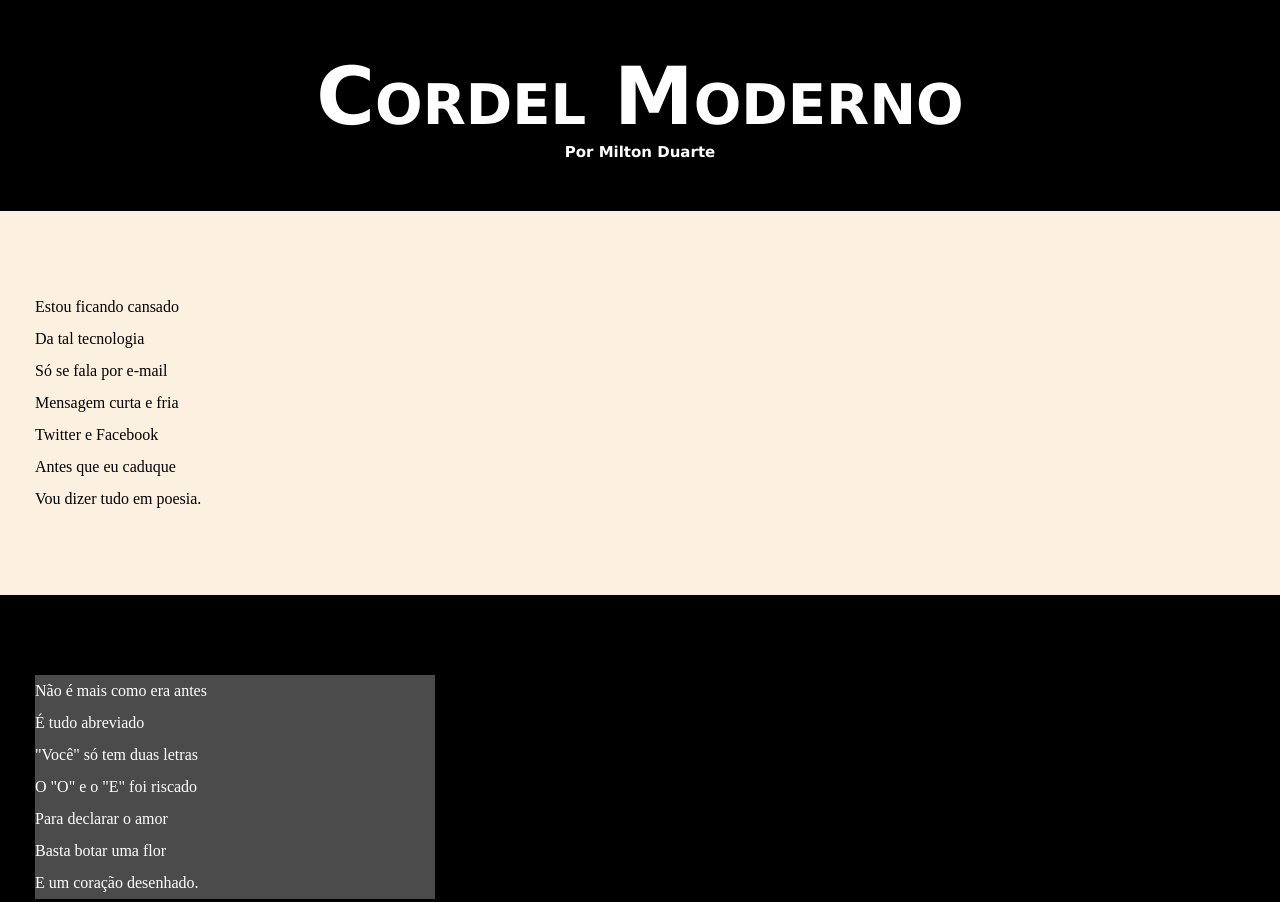
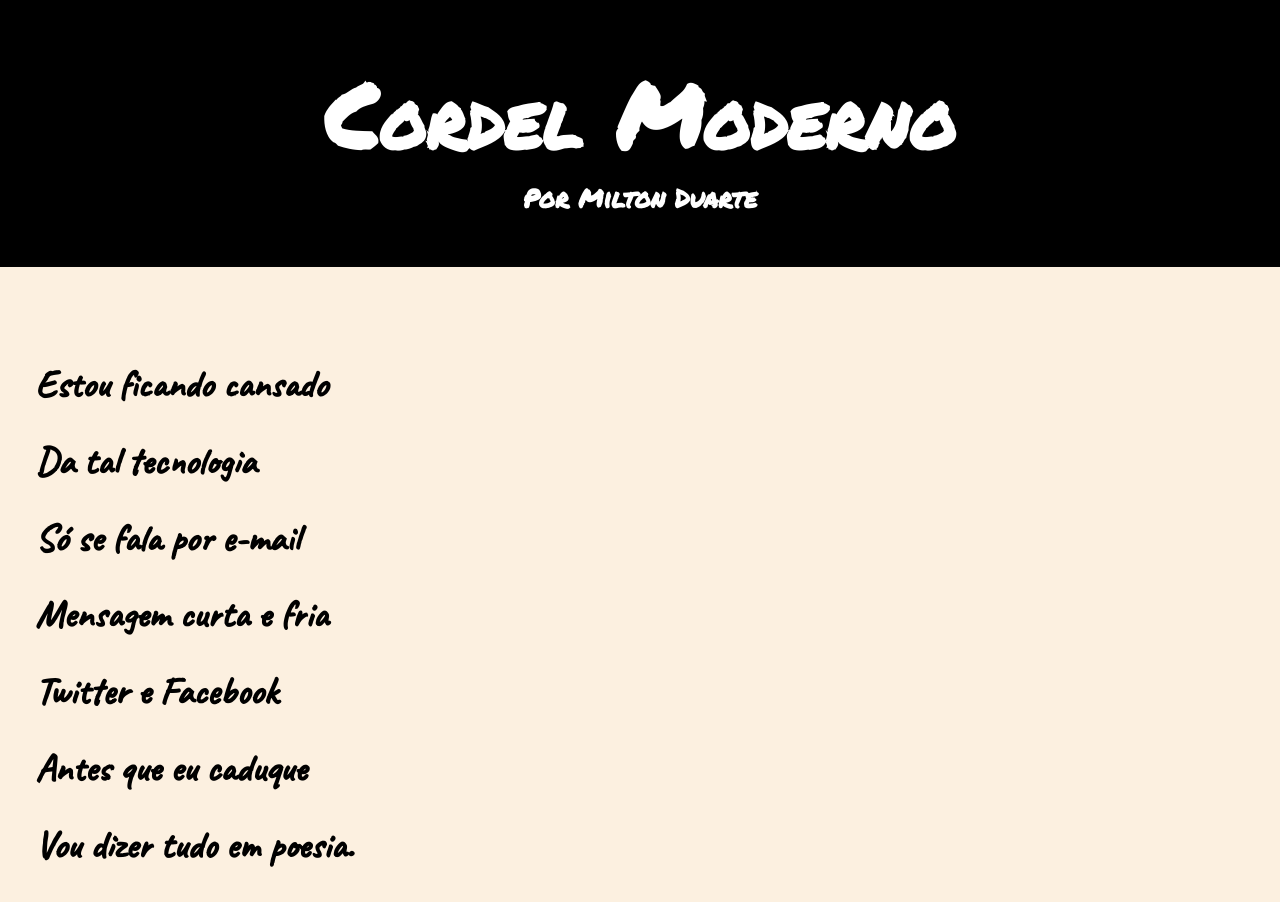
Before and after one commit to JosephNovy/Projeto_Cordel, a plain HTML site: page index.html in a window 1280 px wide. Shown: the top 902 px of the page. Drawn offline with Linux system fonts and the light colour scheme.

Commit message:
atualizacao de estilos

```diff
--- a/estilo/style.css
+++ b/estilo/style.css
@@ -1,12 +1,20 @@
 @charset "UTF-8";
+@import url('https://fonts.googleapis.com/css2?family=Caveat:wght@500&display=swap');
+@import url('https://fonts.googleapis.com/css2?family=Permanent+Marker&display=swap');
+
+:root{
+    --fonte1: Verdana, Geneva, Tahoma, sans-serif;
+    --fonte2: 'Caveat', cursive;
+    --fonte3: 'Permanent Marker', cursive;
+}
 *{
     padding: 0px;
     margin: 0px;
 }
-
 html, body{
     min-height: 100vh;
     background-color: rgb(252, 240, 224);
+    font-family: var(--fonte1);
 }
 header{
     display: block;
@@ -14,17 +22,17 @@ header{
     background-color: black;
 }
 header > h1{
-    font-family: Verdana, Geneva, Tahoma, sans-serif;
+    font-family: var(--fonte3);
     font-variant: small-caps;
     color: rgb(255, 255, 255);
-    font-size: 80px;
+    font-size: 7vw;
     padding-top: 50px;
 }
 header > h2 {
-    font-family: Verdana, Geneva, Tahoma, sans-serif;
+    font-family: var(--fonte3);
     padding-bottom: 50px;
     color: rgb(255, 255, 255);
-    font-size: 15px;
+    font-size: 2vw;
 }
 a {
     color: rgb(255, 255, 255);
@@ -34,24 +42,28 @@ a {
 }
 a:hover{
     text-decoration: underline;
-    font-size: 18px;
 }
 section{
     padding-top: 10vh;
     padding-bottom: 10vh;
     line-height: 2em;
     padding-left: 35px;
+    font-family: var(--fonte2);
+    font-size: 3vw;
+    font-weight: bolder;
 }
 section.normal{
     background-color: rgb(252, 240, 224);
     color: black;
+    box-shadow: 10px 10px 10px lightgray;
 }
 section.imagem{
     background-color: rgb(0, 0, 0);
     color: white;
 }
 section.imagem > p {
-    width: 400px;
+    padding: 7px;
+    display: inline-block;
     background-color: rgb(75, 75, 75);
 }
 
```
